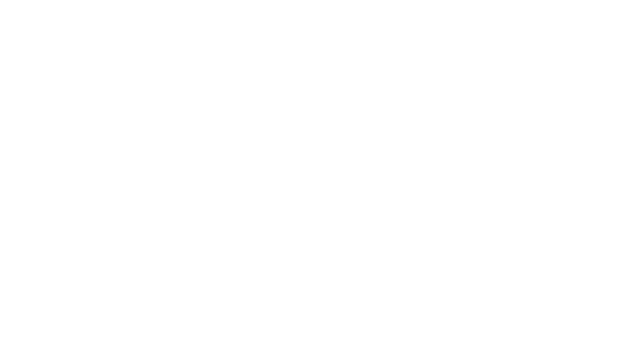
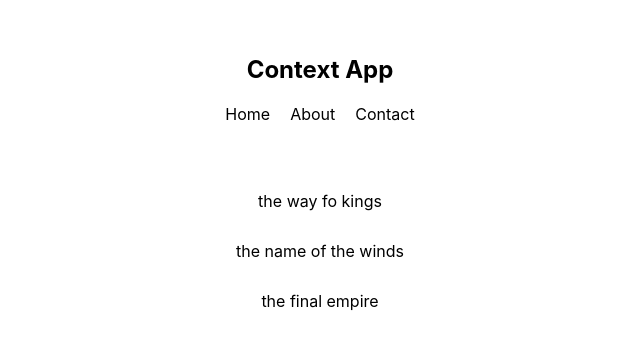
Before and after one commit to GoodnessObi/reading-list, a React (Create React App) app: page / in a window 1280 px wide. Shown: the top 348 px of the page, without its empty margins (320-960 px from the left). Built offline with nearby package versions, Linux system fonts and the light colour scheme; the HTML template or start-up script is replaced by a standard one.

Commit message:
set up project structure and add dummy data

```diff
--- a/src/App.js
+++ b/src/App.js
@@ -1,7 +1,11 @@
+import Navbar from "./components/Navbar";
+import BookList from "./components/BookList";
+
 function App() {
   return (
     <div className="App">
-
+      <Navbar />
+      <BookList />
     </div>
   );
 }
--- /dev/null
+++ b/src/components/BookList.js
@@ -0,0 +1,18 @@
+import { Component } from 'react';
+
+class BookList extends Component {
+  state = {  }
+  render() {
+    return (
+      <div className="book-list">
+        <ul>
+          <li>the way fo kings</li>
+          <li>the name of the winds</li>
+          <li>the final empire</li>
+        </ul>
+      </div>
+     );
+  }
+}
+
+export default BookList;
--- /dev/null
+++ b/src/components/Navbar.js
@@ -0,0 +1,19 @@
+import React, { Component } from 'react';
+
+class Navbar extends Component {
+  state = {  }
+  render() {
+    return (
+      <nav>
+        <h1>Context App</h1>
+        <ul>
+          <li>Home</li>
+          <li>About</li>
+          <li>Contact</li>
+        </ul>
+      </nav>
+    );
+  }
+}
+
+export default Navbar;
--- a/src/index.css
+++ b/src/index.css
@@ -1,13 +1,38 @@
 body {
   margin: 0;
-  font-family: -apple-system, BlinkMacSystemFont, 'Segoe UI', 'Roboto', 'Oxygen',
-    'Ubuntu', 'Cantarell', 'Fira Sans', 'Droid Sans', 'Helvetica Neue',
+  font-family: -apple-system, BlinkMacSystemFont, "Segoe UI", "Roboto", "Oxygen",
+    "Ubuntu", "Cantarell", "Fira Sans", "Droid Sans", "Helvetica Neue",
     sans-serif;
   -webkit-font-smoothing: antialiased;
   -moz-osx-font-smoothing: grayscale;
 }
 
-code {
-  font-family: source-code-pro, Menlo, Monaco, Consolas, 'Courier New',
-    monospace;
+/* app styles */
+.App {
+  max-width: 400px;
+  margin: 30px auto;
+  text-align: center;
 }
+nav{
+  padding: 5px;
+}
+nav ul {
+  padding: 0;
+}
+nav ul li {
+  display: inline-block;
+  margin: 0 10px;
+}
+.book-list {
+  padding: 20px;
+  margin-bottom: 20px;
+}
+.book-list ul{
+  padding: 0;
+  list-style-type: none;
+}
+.book-list li {
+  padding: 10px;
+  margin: 10px auto;
+  border-radius: 10px;
+}
```
